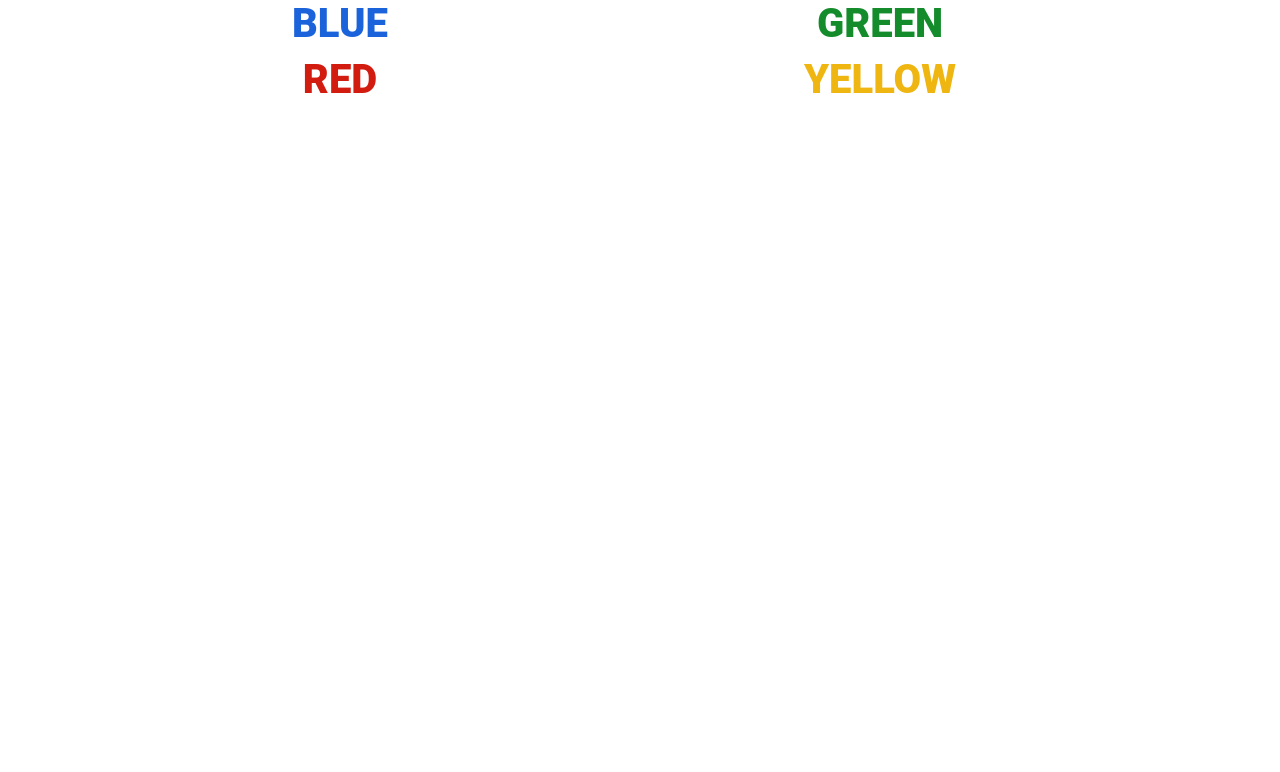
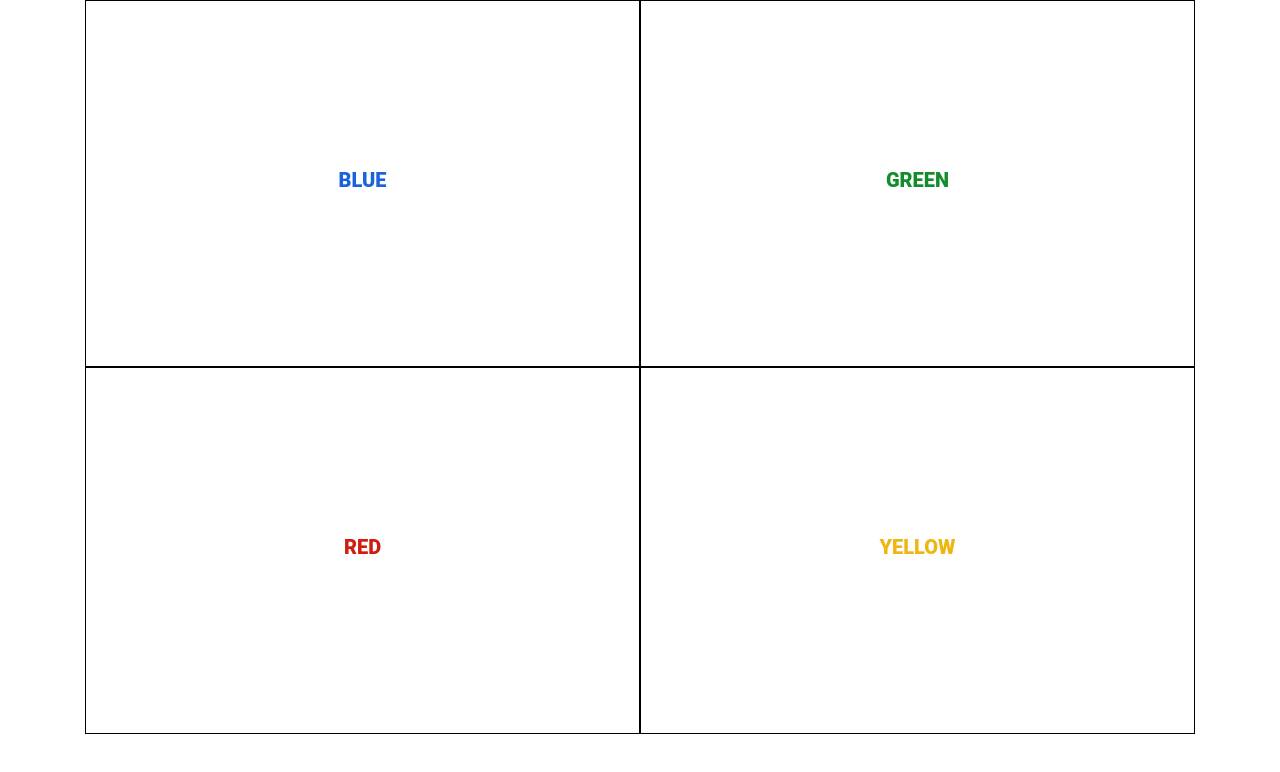
Before and after one commit to harvestknight/p2-burnett_claire, a plain HTML site: page index.html in a window 1280 px wide. Drawn offline with nearby package versions, Linux system fonts and the light colour scheme.

Commit message:
Remove justify content, remove gutters from Bootstrap columns

```diff
--- a/index.html
+++ b/index.html
@@ -22,27 +22,27 @@
 
         <div class="container">
 
-            <div class="row">
+            <div class="row no-gutters">
 
-                <div class="col-6 row justify-content-center">
+                <div class="col-6">
                     <section>
                         <h1 class="blue">BLUE</h1>
                     </section>
                 </div>
 
-                <div class="col-6 row justify-content-center">
+                <div class="col-6">
                     <section>
                         <h1 class="green">GREEN</h1>
                     </section>
                 </div>
 
-                <div class="col-6 row justify-content-center">
+                <div class="col-6">
                     <section>
                         <h1 class="red">RED</h1>
                     </section>
                 </div>
 
-                <div class="col-6 row justify-content-center">
+                <div class="col-6">
                     <section>
                         <h1 class="yellow">YELLOW</h1>
                     </section>
--- a/styles.css
+++ b/styles.css
@@ -27,4 +27,11 @@ article, aside, details, figcaption, figure, footer, header, main, nav, section,
 H1 {
     font-family: 'Roboto', sans-serif;
     font-weight: 800;
+    font-size: 20px;
 }
+
+.container section {
+    padding: 30%;
+    border: black 1px solid;
+    text-align: center;
+}
```
